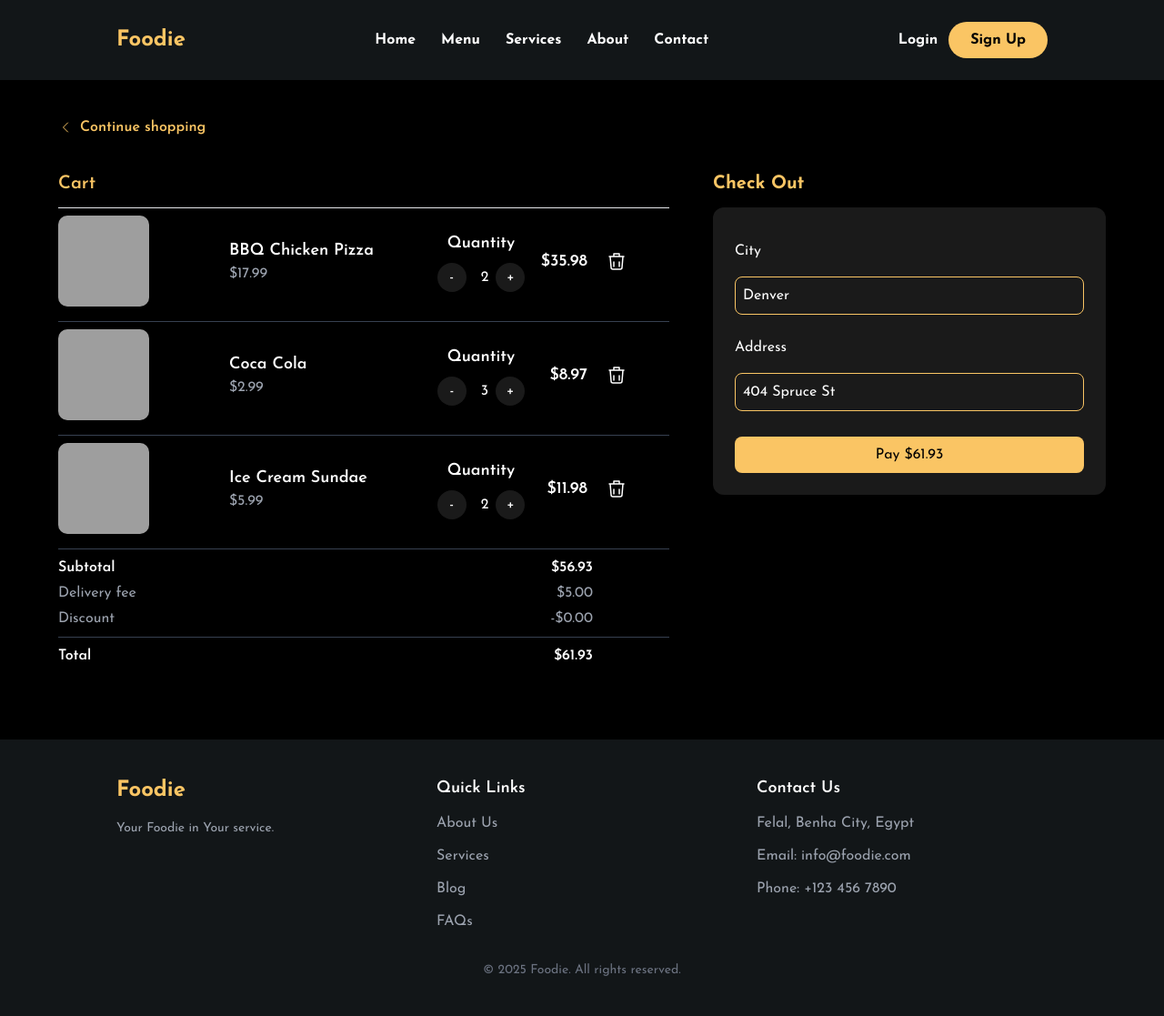
After one commit to OmarNabil05/BfCAI_Web_Team, a PHP site: page /modules/restaurant/cart.php in a window 1280 px wide. The commit adds this page. Shown: the whole page at 91% size. Run offline with PHP 8.4, Linux system fonts and the light colour scheme; a user stored in the database is signed in; data comes from the database, SQL or seed files in the repository; some libraries are stand-ins or nearby versions; grey boxes are pictures that could not be loaded.

Commit message:
added cart page and fixed some of links in navbar

```diff
--- a/modules/restaurant/Navbar.php
+++ b/modules/restaurant/Navbar.php
@@ -19,20 +19,20 @@
 
   <!-- Desktop Links -->
   <div class="hidden md:flex gap-7 text-white font-bold transition-all duration-300 text-[12px] md:text-[16px]">
-    <a href="#" class="hover:text-[#fac564] transition-all duration-300">Home</a>
-    <a href="#" class="hover:text-[#fac564] transition-all duration-300">Menu</a>
+    <a href="" class="hover:text-[#fac564] transition-all duration-300">Home</a>
+    <a href="menu.php" class="hover:text-[#fac564] transition-all duration-300">Menu</a>
     <a href="#" class="hover:text-[#fac564] transition-all duration-300">Services</a>
     <a href="#" class="hover:text-[#fac564] transition-all duration-300">About</a>
     <a href="#" class="hover:text-[#fac564] transition-all duration-300">Contact</a>
   </div>
 
   <!-- Desktop Buttons -->
-  <div class="hidden md:flex gap-3 text-[12px] md:text-[16px]">
-    <button class="text-white font-bold hover:text-[#fac564] transition-all duration-300">Login</button>
-    <button
+  <div class="hidden md:flex gap-3 text-[12px] md:text-[16px] items-center">
+    <a href="../auth/login.php" class="text-white font-bold hover:text-[#fac564] transition-all duration-300">Login</a>
+    <a href="../auth/register.php"
       class="py-1 md:py-2 px-2 md:px-6 rounded-full font-bold bg-[#fac564] text-black text-nowrap transition-all duration-300 cursor-pointer">
       Sign Up
-    </button>
+    </a>
   </div>
 
   <!-- Mobile Button -->
--- /dev/null
+++ b/modules/restaurant/cart.php
@@ -0,0 +1,246 @@
+<?php
+// cart.php
+require_once '../../config/db.php';
+session_start();
+include("Navbar.php");
+
+$user_id = $_SESSION['user_id'];
+
+// PDO connection
+$pdo = new PDO("mysql:host=localhost;dbname=my_store", "root", "");
+
+// Fetch active order
+$orderQuery = $pdo->prepare("
+    SELECT o.id, o.status, o.created_at, o.city, o.address,
+           o.user_id, SUM(oi.quantity * i.price) as subtotal
+    FROM orders o
+    LEFT JOIN order_items oi ON o.id = oi.order_id
+    LEFT JOIN items i ON oi.item_id = i.id
+    WHERE o.user_id = ? AND o.status = 0
+    GROUP BY o.id
+    LIMIT 1
+");
+
+$orderQuery->execute([$user_id]);
+$order = $orderQuery->fetch(PDO::FETCH_ASSOC);
+
+// If no active order, create one
+if (!$order) {
+    $createOrderQuery = $pdo->prepare("
+        INSERT INTO orders (user_id, status, created_at)
+        VALUES (?, 0, NOW())
+    ");
+    $createOrderQuery->execute([$user_id]);
+    $order_id = $pdo->lastInsertId();
+    $orderQuery->execute([$user_id]);
+    $order = $orderQuery->fetch(PDO::FETCH_ASSOC);
+}
+
+$order_id = $order['id'];
+
+// Handle POST requests
+if ($_SERVER['REQUEST_METHOD'] === 'POST') {
+    // Update quantity
+    if (isset($_POST['update_quantity'])) {
+        $item_id = $_POST['item_id'];
+        $action = $_POST['action'];
+
+        $checkItemQuery = $pdo->prepare("SELECT * FROM order_items WHERE order_id = ? AND item_id = ?");
+        $checkItemQuery->execute([$order_id, $item_id]);
+        $existingItem = $checkItemQuery->fetch(PDO::FETCH_ASSOC);
+
+        if ($existingItem) {
+            $new_quantity = $existingItem['quantity'];
+            if ($action === 'increment') $new_quantity++;
+            elseif ($action === 'decrement' && $new_quantity > 1) $new_quantity--;
+
+            $updateQuery = $pdo->prepare("UPDATE order_items SET quantity = ? WHERE order_id = ? AND item_id = ?");
+            $updateQuery->execute([$new_quantity, $order_id, $item_id]);
+        }
+
+        header("Location: cart.php");
+        exit();
+    }
+
+    // Delete order item
+    if (isset($_POST['delete_item'])) {
+        $item_id = $_POST['item_id'];
+        $deleteQuery = $pdo->prepare("DELETE FROM order_items WHERE order_id = ? AND item_id = ?");
+        $deleteQuery->execute([$order_id, $item_id]);
+
+        header("Location: cart.php");
+        exit();
+    }
+
+    // Checkout
+    if (isset($_POST['checkout'])) {
+        $city = $_POST['city'];
+        $address = $_POST['address'];
+
+        if (!empty($city) && !empty($address)) {
+            $updateOrderQuery = $pdo->prepare("
+                UPDATE orders
+                SET status = 1, city = ?, address = ?
+                WHERE id = ? AND user_id = ?
+            ");
+            $updateOrderQuery->execute([$city, $address, $order_id, $user_id]);
+
+            $_SESSION['success_message'] = "Order placed successfully!";
+            header("Location: cart.php");
+            exit();
+        }
+    }
+}
+
+// Fetch order items
+$itemsQuery = $pdo->prepare("
+    SELECT oi.*, i.name, i.price, i.photos as image_url
+    FROM order_items oi
+    JOIN items i ON oi.item_id = i.id
+    WHERE oi.order_id = ?
+");
+$itemsQuery->execute([$order_id]);
+$order_items = $itemsQuery->fetchAll(PDO::FETCH_ASSOC);
+
+// Calculate totals
+$subtotal = 0;
+foreach ($order_items as $item) {
+    $subtotal += $item['price'] * $item['quantity'];
+}
+
+$delivery_fee = 5.00;
+$discount = 0.00;
+$total = $subtotal + $delivery_fee - $discount;
+?>
+
+<!DOCTYPE html>
+<html lang="en">
+<head>
+<meta charset="UTF-8">
+<meta name="viewport" content="width=device-width, initial-scale=1.0">
+<title>Your Cart</title>
+<script src="https://cdn.tailwindcss.com"></script>
+<style>
+.input {
+    @apply w-full px-4 py-2 border border-gray-600 rounded-lg focus:outline-none focus:ring-2 focus:ring-blue-500 focus:border-transparent bg-gray-700 text-white;
+}
+</style>
+</head>
+<body class="bg-black text-white">
+<section class="pt-10 pb-20 max-w-6xl mx-auto">
+
+    <?php if (empty($order_items)): ?>
+        <!-- Empty Cart UI -->
+        <div class="flex flex-col items-center justify-center h-[60vh]">
+            <h2 class="text-3xl font-bold text-[#fac564] mb-4">Your Cart is Empty</h2>
+            <a href="menu.php" class="text-[#fac564] font-semibold hover:underline">Continue Shopping</a>
+        </div>
+    <?php else: ?>
+        <!-- Cart with items -->
+        <a href="menu.php" class="inline-flex items-center text-[#fac564] font-semibold hover:opacity-80 mb-6">
+            <svg xmlns="http://www.w3.org/2000/svg" fill="none" viewBox="0 0 24 24" stroke-width="1.5" stroke="currentColor" class="w-4 h-4 mr-2">
+                <path stroke-linecap="round" stroke-linejoin="round" d="M15.75 19.5 8.25 12l7.5-7.5"/>
+            </svg>
+            Continue shopping
+        </a>
+
+        <div class="grid grid-cols-1 lg:grid-cols-5 gap-12">
+            <!-- Cart Items -->
+            <div class="lg:col-span-3">
+                <h2 class="border-b font-semibold text-xl py-3 text-[#fac564]">Cart</h2>
+                <div>
+                    <?php foreach ($order_items as $item): ?>
+                        <div class="grid grid-cols-8 gap-4 border-b border-gray-700 pt-2 pb-4 items-center">
+                            <div class="col-span-2">
+                                <div class="bg-cover bg-center w-[100px] h-[100px] rounded-[10%]"
+                                     style="background-image: url('<?php echo htmlspecialchars($item['image_url']); ?>');"></div>
+                            </div>
+                            <div class="col-span-3 px-4">
+                                <p class="font-semibold text-[12px] lg:text-[18px] "><?php echo htmlspecialchars($item['name']); ?></p>
+                                <p class="text-gray-400">$<?php echo number_format($item['price'], 2); ?></p>
+                            </div>
+                            <div class="flex flex-col items-center">
+                                <p class="font-semibold text-[12px] lg:text-[18px]">Quantity</p>
+                                <div class="flex items-center space-x-2 mt-2">
+                                    <form method="POST">
+                                        <input type="hidden" name="item_id" value="<?php echo $item['item_id']; ?>">
+                                        <input type="hidden" name="action" value="decrement">
+                                        <button type="submit" name="update_quantity" class="bg-white/10 w-5 h-5 lg:w-8 lg:h-8 flex items-center justify-center rounded-full hover:bg-white/5">-</button>
+                                    </form>
+                                    <span><?php echo $item['quantity']; ?></span>
+                                    <form method="POST">
+                                        <input type="hidden" name="item_id" value="<?php echo $item['item_id']; ?>">
+                                        <input type="hidden" name="action" value="increment">
+                                        <button type="submit" name="update_quantity" class="bg-white/10 w-5 h-5 lg:w-8 lg:h-8 flex items-center justify-center rounded-full hover:bg-white/5">+</button>
+                                    </form>
+                                </div>
+                            </div>
+                            <div class="text-right font-semibold text-[15px] lg:text-[18px] px-1">$<?php echo number_format($item['price'] * $item['quantity'], 2); ?></div>
+                            <!-- Trash Button -->
+                            <div>
+                                <form method="POST" idate>
+                                    <input type="hidden" name="item_id" value="<?php echo $item['item_id']; ?>">
+                                    <button type="submit" name="delete_item" class="hover:text-red-500">
+                                        <svg xmlns="http://www.w3.org/2000/svg" fill="none" viewBox="0 0 24 24" stroke-width="1.5" stroke="currentColor" class="w-6 h-6">
+                                            <path stroke-linecap="round" stroke-linejoin="round" d="M9 13v5m6-5v5M4 7h16m-1 0-1 12a2 2 0 0 1-2 2H8a2 2 0 0 1-2-2L5 7m4 0V4h6v3"/>
+                                        </svg>
+                                    </button>
+                                </form>
+                            </div>
+                        </div>
+                    <?php endforeach; ?>
+
+                    <div class="grid grid-cols-8 pt-2">
+                        <div class="col-span-7 flex justify-between font-semibold">
+                            <span>Subtotal</span>
+                            <span>$<?php echo number_format($subtotal, 2); ?></span>
+                        </div>
+                    </div>
+                    <div class="grid grid-cols-8 pt-1">
+                        <div class="col-span-7 flex justify-between text-gray-400">
+                            <span>Delivery fee</span>
+                            <span>$<?php echo number_format($delivery_fee, 2); ?></span>
+                        </div>
+                    </div>
+                    <div class="grid grid-cols-8 pt-1 pb-2 border-b border-gray-700">
+                        <div class="col-span-7 flex justify-between text-gray-400">
+                            <span>Discount</span>
+                            <span>-$<?php echo number_format($discount, 2); ?></span>
+                        </div>
+                    </div>
+                    <div class="grid grid-cols-8 pt-2">
+                        <div class="col-span-7 flex justify-between font-semibold">
+                            <span>Total</span>
+                            <span>$<?php echo number_format($total, 2); ?></span>
+                        </div>
+                    </div>
+                </div>
+            </div>
+
+            <!-- Checkout -->
+            <div class="lg:col-span-2 mt-6 lg:mt-0">
+                <h2 class="font-bold py-3 text-[#fac564] text-xl">Check Out</h2>
+                <div class="rounded-xl p-6 bg-white/10">
+                    <form method="POST" class="flex flex-col gap-3 mt-3">
+                        <label class="block mb-1">City</label>
+                        <input type="text" name="city" placeholder="City" class="input border border-[#fac564] py-2 rounded-lg px-2" value="<?php echo htmlspecialchars($order['city'] ?? ''); ?>" required>
+
+                        <label class="block mb-1 mt-3">Address</label>
+                        <input type="text" name="address" placeholder="Address" class="input border border-[#fac564] py-2 rounded-lg px-2" value="<?php echo htmlspecialchars($order['address'] ?? ''); ?>" required>
+
+                        <button type="submit" name="checkout" class="bg-[#fac564] text-black w-full py-2 rounded-lg mt-4 hover:bg-[#f4b541]">
+                            Pay $<?php echo number_format($total, 2); ?>
+                        </button>
+                    </form>
+                </div>
+            </div>
+        </div>
+    <?php endif; ?>
+
+</section>
+
+</body>
+
+</html>
+
+<?php include("footer.php"); ?>
```
